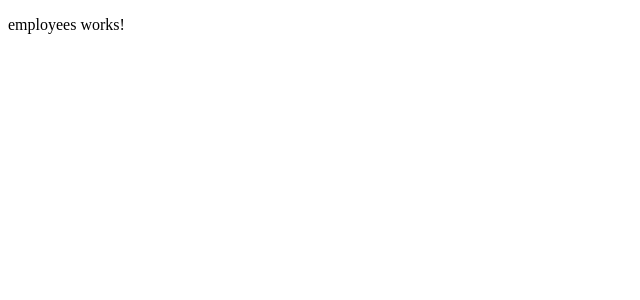
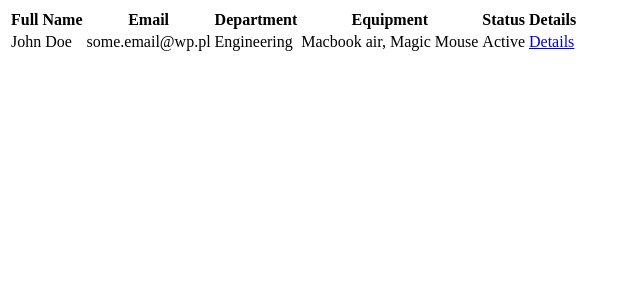
Before and after one commit to KariiO/employee-offboarding, an Angular app: page /employees in a window 1280 px wide. Shown: the top 300 px of the page, without its empty margins (0-640 px from the left). Built offline with nearby package versions, Linux system fonts and the light colour scheme; data requests are answered from the project's data file.

Commit message:
provide employees basic functionality

```diff
--- a/src/app/api/employee.service.ts
+++ b/src/app/api/employee.service.ts
@@ -9,8 +9,10 @@ export class EquipmentService {
   private readonly _httpClient = inject(HttpClient);
   private readonly BASE_URL = 'http://localhost:3000';
 
-  getAll(): Observable<Employee[]> {
-    return this._httpClient.get<Employee[]>(`${this.BASE_URL}/employees`);
+  getAll(): ResourceRef<Employee[] | undefined> {
+    return rxResource({
+      loader: () => this._httpClient.get<Employee[]>(`${this.BASE_URL}/employees`)
+    })
   }
 
   get(id: Signal<string | undefined>): ResourceRef<Employee | undefined> {
--- a/src/app/employees/employees.component.html
+++ b/src/app/employees/employees.component.html
@@ -1 +1,24 @@
-<p>employees works!</p>
+<table>
+  <thead>
+  <tr>
+    <th>Full Name</th>
+    <th>Email</th>
+    <th>Department</th>
+    <th>Equipment</th>
+    <th>Status</th>
+    <th>Details</th>
+  </tr>
+  </thead>
+  <tbody>
+    @for (employee of employeesResource.value(); track employee.id) {
+      <tr>
+        <td>{{ employee.name }}</td>
+        <td>{{ employee.email }}</td>
+        <td>{{ employee.department }}</td>
+        <td>{{ employee.equipments | friendlyEquipments }}</td>
+        <td>{{ employee.status | titlecase }}</td>
+        <td><a [routerLink]="[employee.id]">Details</a></td>
+      </tr>
+    }
+  </tbody>
+</table>
--- a/src/app/employees/employees.component.ts
+++ b/src/app/employees/employees.component.ts
@@ -1,11 +1,21 @@
-import { Component } from '@angular/core';
+import {Component, inject} from '@angular/core';
+import {RouterLink} from '@angular/router';
+import {EquipmentService} from '../api/employee.service';
+import {TitleCasePipe} from '@angular/common';
+import {FriendlyEquipmentsPipe} from '../pipes/friendly-equipments.pipe';
 
 @Component({
   selector: 'app-employees',
-  imports: [],
+  imports: [
+    RouterLink,
+    TitleCasePipe,
+    FriendlyEquipmentsPipe
+  ],
   templateUrl: './employees.component.html',
   styleUrl: './employees.component.css'
 })
 export class EmployeesComponent {
+  private readonly _equipmentService = inject(EquipmentService);
 
+  employeesResource = this._equipmentService.getAll();
 }
--- /dev/null
+++ b/src/app/pipes/friendly-equipments.pipe.ts
@@ -0,0 +1,13 @@
+import {Pipe, PipeTransform} from '@angular/core';
+import {Equipment} from '../models';
+
+@Pipe({
+  name: 'friendlyEquipments'
+})
+export class FriendlyEquipmentsPipe implements PipeTransform {
+
+  transform(equipments: Equipment[]): string {
+    return equipments.map(equipment => equipment.name).join(', ');
+  }
+
+}
```
Also changed, not shown: 1 other file (tests, documents, lock files or other folders).
